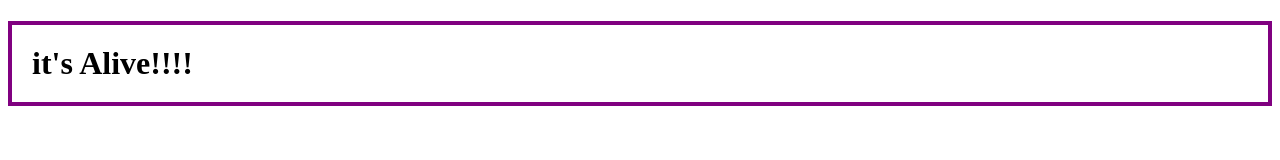
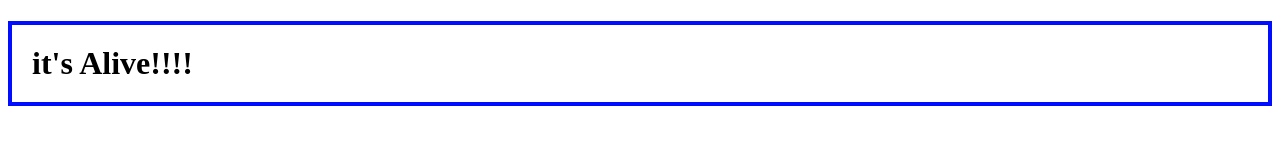
Before and after one commit to Dominic5591/Space-Frenzy, a website built with webpack: page index.html in a window 1280 px wide. Built offline with Linux system fonts and the light colour scheme.

Commit message:
Moved to Ubuntu

```diff
--- a/src/styles/example.scss
+++ b/src/styles/example.scss
@@ -1,6 +1,6 @@
-$color:purple;
+$color: rgb(0, 13, 254);
 
-#main > h1{
+#main>h1 {
   border: 4px solid $color;
   padding: 20px;
 }
```
Also changed, not shown: dist/main.css, dist/main.js.
